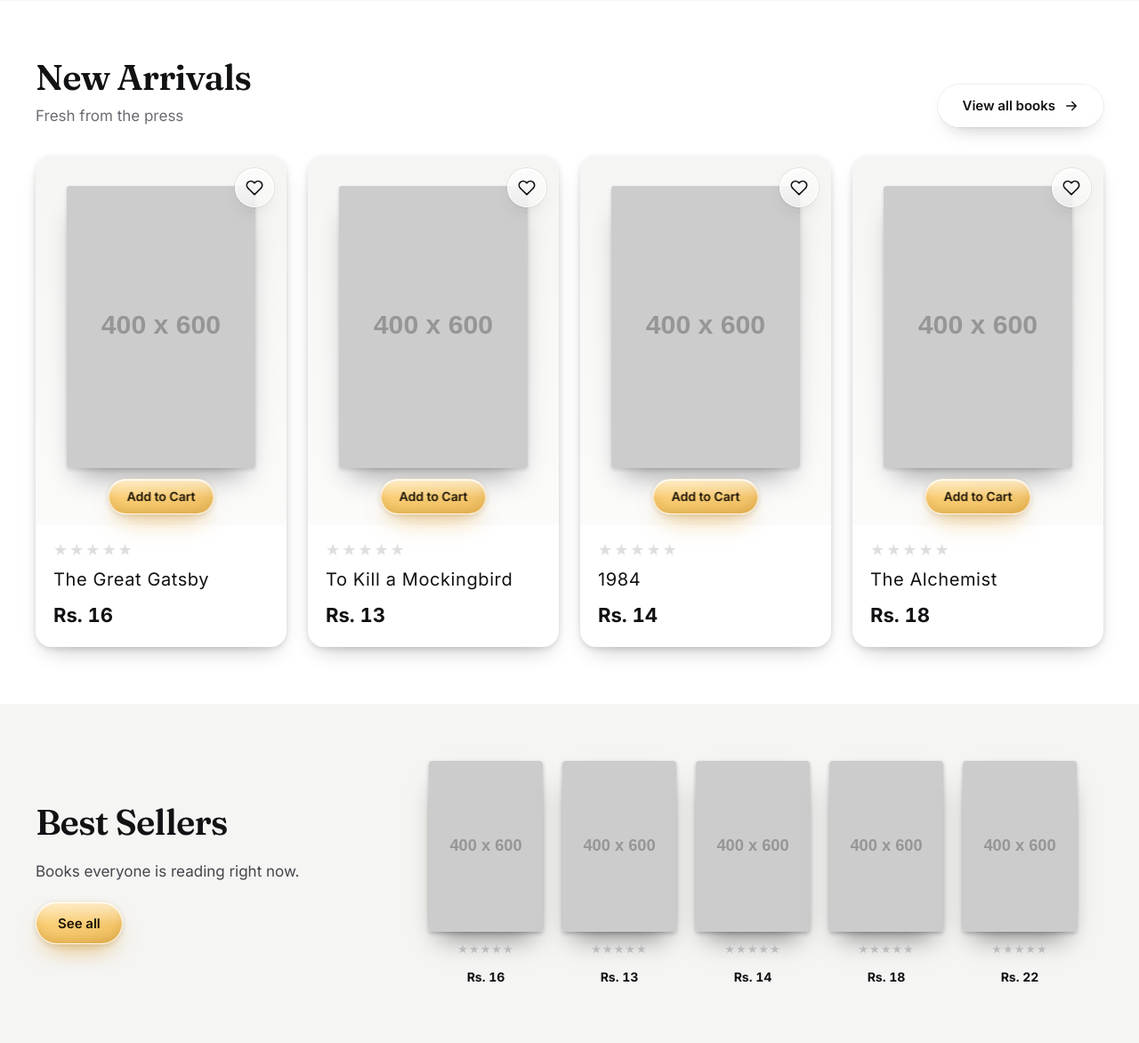
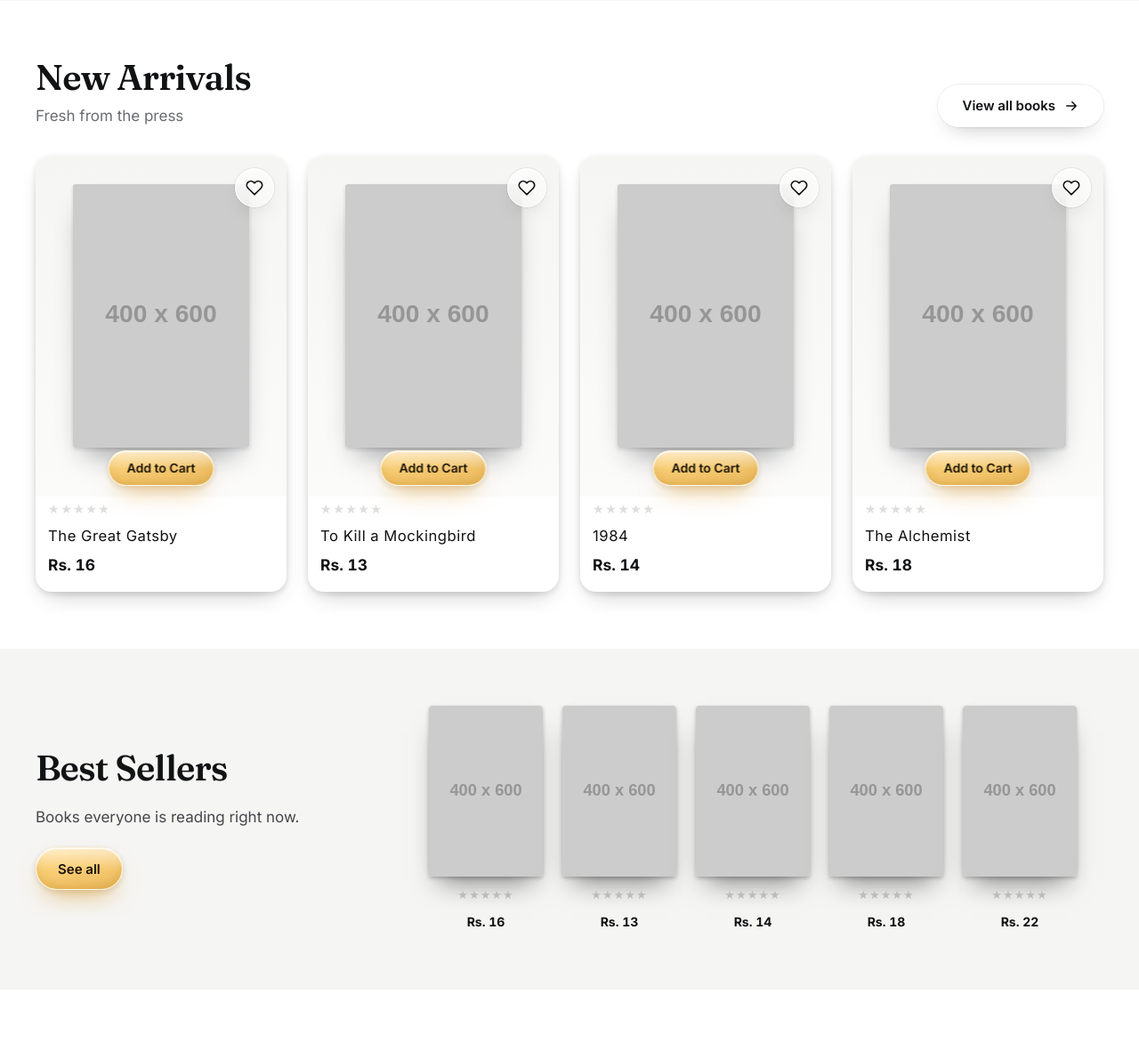
Before and after one commit to BisheshWaiba/Kitab, a PHP site: page / in a window 1280 px wide. Shown: the part 959-2131 px from the top of the page at 89% size. Run offline with PHP 8.4, Linux system fonts and the light colour scheme; data comes from the database, SQL or seed files in the repository; grey boxes labelled with a size stand in for pictures from a placeholder-image service; data that the repository does not hold is empty; some libraries are stand-ins or nearby versions.

Commit message:
Book cards: size and type scale to the reference tile

```diff
--- a/assets/css/flat.css
+++ b/assets/css/flat.css
@@ -23,24 +23,27 @@
 
 /* ---------- book cards (the shared .k-book card from k_book_card(), styled for these pages only) ---------- */
 /* A product-shot card, like a shop's product tile: no border, a soft shadow, a tall pale stage with the picture large on it,
-   then (on white) the stars, the name in plain type and a bold price. Nothing else shows at rest. */
-.fl .k-book { gap: 0; background: var(--k-white); border: 0; border-radius: 18px; overflow: hidden; box-shadow: 0 2px 6px rgba(17, 18, 20, .12), 0 12px 26px -12px rgba(17, 18, 20, .3); transition: box-shadow .25s; }
+   then (on white) the stars, the name in plain type and a bold price. Nothing else shows at rest.
+   Everything inside is sized in cqw (a hundredth of the card's own width), measured off the reference tile (390 wide: stage 530 tall,
+   name 23px, price 24px bold, stars 90px wide), so the card keeps the same proportions at any width: 4 across, 2 across, one on a phone. */
+.fl .k-book { container-type: inline-size; gap: 0; background: var(--k-white); border: 0; border-radius: 18px; overflow: hidden; box-shadow: 0 2px 6px rgba(17, 18, 20, .12), 0 12px 26px -12px rgba(17, 18, 20, .3); transition: box-shadow .25s; }
 .fl .k-book:hover,
 .fl .k-book:focus-within { box-shadow: 0 2px 6px rgba(17, 18, 20, .12), 0 22px 40px -16px rgba(17, 18, 20, .4); }
 
-/* the stage: always 17 wide to 25 tall (about three quarters of the card), a very light grey that fades a little towards the bottom.
-   The bottom padding leaves room for the Add to Cart button, which sits below the cover. */
-.fl .k-book__cover { box-sizing: border-box; aspect-ratio: 17 / 25; border-radius: 0; padding: 34px 0 64px; background: linear-gradient(180deg, var(--k-band), color-mix(in srgb, var(--k-band) 40%, var(--k-white))); }
-.fl .k-book__cover .k-cover { width: 75%; max-width: 100%; box-shadow: 0 2px 4px rgba(20, 22, 28, .14), 0 20px 30px -14px rgba(20, 22, 28, .42); transition: transform .25s; }
+/* the stage: 390 wide to 530 tall like the reference (just over three quarters of the card), a very light grey that fades a little
+   towards the bottom. The cover is centred in it, a little above the middle (the bottom padding leaves room for Add to Cart). */
+.fl .k-book__cover { box-sizing: border-box; aspect-ratio: 39 / 53; border-radius: 0; padding: 0 0 8cqw; background: linear-gradient(180deg, var(--k-band), color-mix(in srgb, var(--k-band) 40%, var(--k-white))); }
+.fl .k-book__cover .k-cover { width: 70%; max-width: 100%; box-shadow: 0 2px 4px rgba(20, 22, 28, .14), 0 20px 30px -14px rgba(20, 22, 28, .42); transition: transform .25s; }
 .fl .k-book:hover .k-cover { transform: translateY(-6px); }
 
-/* under the stage: stars, name, price. The price sits at the bottom so every card in a row lines up */
-.fl .k-book__info { flex: 1; display: flex; flex-direction: column; gap: 0; padding: 18px 20px 22px; }
-.fl .k-book__rating { display: flex; align-items: center; height: 20px; margin-bottom: 10px; }
-.fl .k-book__rating .k-stars { font-size: 18px; letter-spacing: 2px; background-image: linear-gradient(90deg, #ffd60a var(--pct, 0%), color-mix(in srgb, var(--k-ink) 14%, var(--k-white)) var(--pct, 0%)); }
+/* under the stage (38.5% of the card's width tall): stars, name, price. The price sits at the bottom so every card in a row lines up.
+   The sizes have floors so the words stay readable on a very narrow card, and the name keeps to two lines. */
+.fl .k-book__info { flex: 1; display: flex; flex-direction: column; gap: 0; padding: 2cqw 5cqw 7cqw; }
+.fl .k-book__rating { display: flex; align-items: center; height: 6cqw; margin-bottom: 4cqw; }
+.fl .k-book__rating .k-stars { font-size: clamp(14px, 5cqw, 22px); letter-spacing: .5cqw; background-image: linear-gradient(90deg, #ffd60a var(--pct, 0%), color-mix(in srgb, var(--k-ink) 14%, var(--k-white)) var(--pct, 0%)); }
 .fl .k-book__rating-n { display: none; }
-.fl .k-book__title { font-family: var(--k-body); font-size: 20px; font-weight: 400; line-height: 1.3; letter-spacing: .03em; }
-.fl .k-book__price { margin-top: auto; padding-top: 14px; font: 700 22px/1.2 var(--k-body); letter-spacing: 0; font-variant-numeric: tabular-nums; }
+.fl .k-book__title { font-family: var(--k-body); font-size: clamp(15px, 5.9cqw, 24px); font-weight: 400; line-height: 1.3; letter-spacing: .03em; }
+.fl .k-book__price { margin-top: auto; padding-top: 4cqw; font: 700 clamp(16px, 6.15cqw, 26px)/1.2 var(--k-body); letter-spacing: 0; font-variant-numeric: tabular-nums; }
 
 /* the heart and Add to Cart sit on the stage. They fade in on hover or keyboard focus; on a touch screen (no hover) they are always there. */
 .fl .k-wish { top: 14px; right: 14px; transition: opacity .2s; }
```
